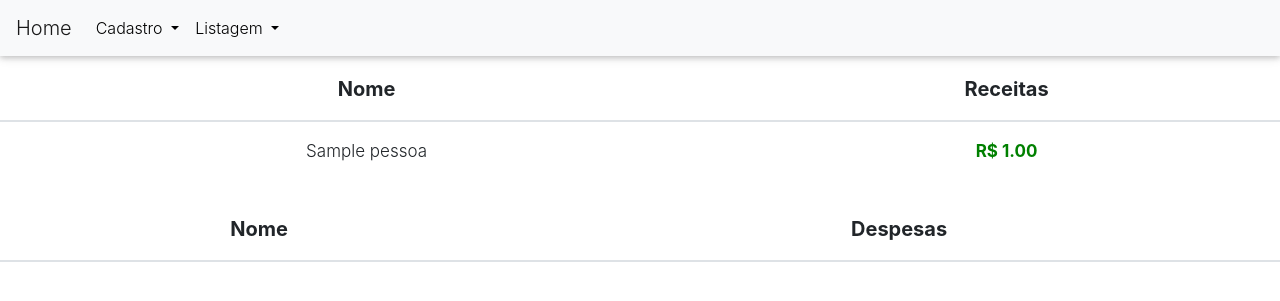
After one commit to Huds0nAlve5/flaskWithSQL, a Flask app: page /listagem/saldo in a window 1280 px wide. The commit adds this page. Shown: the top 301 px of the page. Run offline with Flask 3, Linux system fonts and the light colour scheme; tables that the repository leaves empty hold one stand-in row (values such as "Sample post"); lists and menus that the app fills with data are empty; some libraries are stand-ins or nearby versions.

Commit message:
Adicionado a tela de saldo com as implementações, faltando apenas o total

```diff
--- a/src/app.py
+++ b/src/app.py
@@ -10,4 +10,9 @@ app.add_url_rule(routes["index"], view_func=routes["index_controller"])
 app.add_url_rule(routes["cadastro_pessoa"], view_func=routes["cadastro_pessoa_controller"])
 app.add_url_rule(routes["deletar_pessoa"], view_func=routes["del_pessoa_controller"])
 app.add_url_rule(routes["atualizar_pessoa"], view_func=routes["updt_pessoa_controller"])
+app.add_url_rule(routes["listar_pessoa"], view_func=routes["listar_pessoa_controller"])
+
 app.add_url_rule(routes["cadastro_transacao"], view_func=routes["cadastro_transacao_controller"])
+app.add_url_rule(routes["listar_transacao"], view_func=routes["listar_transacao_controller"])
+
+app.add_url_rule(routes["listar_saldo"], view_func=routes["listar_saldo_controller"])
--- a/src/controllers/controller.py
+++ b/src/controllers/controller.py
@@ -8,10 +8,7 @@ class index_controller(MethodView):
 
 class cadastro_pessoa_controller(MethodView):
     def get(self):
-        with mysql.cursor() as cur:
-            cur.execute("SELECT * FROM PESSOA")
-            pessoas = cur.fetchall()
-        return render_template("public/cadastro_pessoa.html", pessoas=pessoas)
+        return render_template("public/cadastro_pessoa.html")
 
     def post(self):
         name = request.form['name']
@@ -24,6 +21,36 @@ class cadastro_pessoa_controller(MethodView):
                 flash('Pessoa cadastrada com sucesso!', 'success')
             except:
                 flash('Erro ao cadastrar esta pessoa', 'error')
+            return redirect('/listagem/pessoas')
+
+class listar_pessoa_controller(MethodView):
+    def get(self):
+        with mysql.cursor() as cur:
+            cur.execute("SELECT * FROM PESSOA")
+            pessoas = cur.fetchall()
+        return render_template("public/listagem_pessoa.html", pessoas=pessoas)
+
+class del_pessoa_controller(MethodView):
+    def post(self, id):
+        with mysql.cursor() as cur:
+            cur.execute("DELETE FROM PESSOA WHERE ID = %s", (id))
+            cur.connection.commit()
+            return redirect("/")
+
+class updt_pessoa_controller(MethodView):
+    def get(self, id):
+        with mysql.cursor() as cur:
+            cur.execute("SELECT * FROM PESSOA WHERE ID = %s", (id))
+            pessoa = cur.fetchone()
+            return render_template("public/update.html", pessoa=pessoa)
+
+    def post(self, id):
+        name = request.form['name']
+        age = request.form['age']
+
+        with mysql.cursor() as cur:
+            cur.execute("UPDATE PESSOA SET name = %s, age = %s WHERE id = %s", (name, age, id))
+            cur.connection.commit()
             return redirect('/')
 
 class cadastro_transacao_controller(MethodView):
@@ -55,27 +82,33 @@ class cadastro_transacao_controller(MethodView):
                 flash('Transacao cadastrada com sucesso!', 'success')
             except:
                 flash('Erro ao cadastrar esta Transacao', 'error')
-            return redirect('/')
+            return redirect('/listagem/transacoes')
 
-class del_pessoa_controller(MethodView):
-    def post(self, id):
+class listar_transacao_controller(MethodView):
+    def get(self):
         with mysql.cursor() as cur:
-            cur.execute("DELETE FROM PESSOA WHERE ID = %s", (id))
-            cur.connection.commit()
-            return redirect("/")
+            cur.execute("SELECT * FROM transacao")
+            transacoes = cur.fetchall()
+        with mysql.cursor() as cur:
+            cur.execute("SELECT * FROM pessoa")
+            pessoas = cur.fetchall()
+        with mysql.cursor() as cur:
+            cur.execute("SELECT * FROM tipo")
+            tipos = cur.fetchall()
+        return render_template("public/listagem_transacao.html", transacoes=transacoes, pessoas=pessoas, tipos=tipos)
 
-class updt_pessoa_controller(MethodView):
-    def get(self, id):
+class listar_saldo_controller(MethodView):
+    def get(self):
         with mysql.cursor() as cur:
-            cur.execute("SELECT * FROM PESSOA WHERE ID = %s", (id))
-            pessoa = cur.fetchone()
-            return render_template("public/update.html", pessoa=pessoa)
-
-    def post(self, id):
-        name = request.form['name']
-        age = request.form['age']
-
+            cur.execute("SELECT name, CAST(sum(value) AS DECIMAL(16,2)) FROM pessoa inner join transacao on pessoa.id = transacao.id_pessoa where transacao.id_type = 1 group by transacao.id_pessoa order by pessoa.id;")
+            pessoas_receita = cur.fetchall()
         with mysql.cursor() as cur:
-            cur.execute("UPDATE PESSOA SET name = %s, age = %s WHERE id = %s", (name, age, id))
-            cur.connection.commit()
-            return redirect('/')
+            cur.execute("SELECT sum(value) FROM transacao where id_type=1 GROUP by id_pessoa;")
+            receitas = cur.fetchall()
+        with mysql.cursor() as cur:
+            cur.execute("SELECT name, CAST(sum(value) AS DECIMAL(16,2)) FROM pessoa inner join transacao on pessoa.id = transacao.id_pessoa where transacao.id_type = 2 group by transacao.id_pessoa order by pessoa.id;")
+            pessoas_despesa = cur.fetchall()
+        with mysql.cursor() as cur:
+            cur.execute("SELECT sum(value) FROM transacao where id_type=2 GROUP by id_pessoa;")
+            despesas = cur.fetchall()
+        return render_template("public/listagem_saldo.html", pessoas_receita=pessoas_receita, receitas=receitas, despesas=despesas, pessoas_despesa=pessoas_despesa)
--- a/src/database/db.sql
+++ b/src/database/db.sql
@@ -8,7 +8,7 @@ CREATE TABLE IF NOT EXISTS pessoa(
 CREATE TABLE IF NOT EXISTS transacao(
     id INT(5) UNSIGNED ZEROFILL NOT NULL AUTO_INCREMENT,
     descricao CHAR(60) NOT NULL,
-    value FLOAT() NOT NULL,
+    value FLOAT NOT NULL,
     id_pessoa INT(5) UNSIGNED ZEROFILL NOT NULL,
     id_type INT(5) NOT NULL,
     PRIMARY KEY(id)
--- a/src/db.py
+++ b/src/db.py
@@ -1,3 +1,3 @@
 import pymysql
 
-mysql = pymysql.connect(host='localhost', port=3306, user='root', password='1234', database='project_py')
+mysql = pymysql.connect(host='localhost', port=3306, user='root', password='', database='project_py')
--- a/src/routes/routes.py
+++ b/src/routes/routes.py
@@ -5,5 +5,8 @@ routes = {
     "cadastro_pessoa":"/cadastro/pessoa", "cadastro_pessoa_controller":cadastro_pessoa_controller.as_view("cadastro_pessoa"),
     "deletar_pessoa":"/delete/pessoa/<int:id>", "del_pessoa_controller":del_pessoa_controller.as_view("delete_pessoa"),
     "atualizar_pessoa":"/atualizar/pessoa/<int:id>", "updt_pessoa_controller":updt_pessoa_controller.as_view("atualizar_pessoa"),
-    "cadastro_transacao":"/cadastro/transacao", "cadastro_transacao_controller":cadastro_transacao_controller.as_view("cadastro_transacao")
+    "cadastro_transacao":"/cadastro/transacao", "cadastro_transacao_controller":cadastro_transacao_controller.as_view("cadastro_transacao"),
+    "listar_pessoa":"/listagem/pessoas", "listar_pessoa_controller":listar_pessoa_controller.as_view("listar_pessoa"),
+    "listar_transacao":"/listagem/transacoes", "listar_transacao_controller":listar_transacao_controller.as_view("listar_transacao"),
+    "listar_saldo":"/listagem/saldo", "listar_saldo_controller":listar_saldo_controller.as_view("listar_saldo"),
 }
--- a/src/static/css/style.css
+++ b/src/static/css/style.css
@@ -14,3 +14,26 @@
     text-align: center;
     margin-top: 30px;
 }
+
+table{
+    text-align: center;
+}
+
+table th{
+    font-weight: 700;
+    font-size: 20px;
+}
+
+table td{
+    font-size: 17px;
+}
+
+#receita{
+    color: green;
+    font-weight: 700;
+}
+
+#despesa{
+    color: red;
+    font-weight: 700;
+}
--- a/src/templates/partials/nav.html
+++ b/src/templates/partials/nav.html
@@ -13,5 +13,16 @@
                 <a class="dropdown-item" href="/cadastro/transacao">Transação</a>
             </div>
         </li>
+
+        <li class="nav-item dropdown">
+            <a class="nav-link dropdown-toggle" href="#" id="navbarDropdown" role="button" data-toggle="dropdown" aria-haspopup="true" aria-expanded="false">
+            Listagem
+            </a>
+            <div class="dropdown-menu" aria-labelledby="navbarDropdown">
+                <a class="dropdown-item" href="/listagem/pessoas">Pessoas</a>
+                <a class="dropdown-item" href="/listagem/transacoes">Transações</a>
+                <a class="dropdown-item" href="/listagem/saldo">Saldo</a>
+            </div>
+        </li>
     </ul>
 </nav>
--- /dev/null
+++ b/src/templates/public/listagem_saldo.html
@@ -0,0 +1,38 @@
+{% extends "base.html" %}
+
+{% block content %}
+
+    <table class="table">
+        <thead>
+            <tr>
+                <th scope="col">Nome</th>
+                <th scope="col">Receitas</th>
+            </tr>
+        </thead>
+        <tbody>
+            {% for pessoa in pessoas_receita %}
+                <tr>
+                    <td>{{pessoa.0}}</td>
+                    <td id="receita">R$ {{pessoa.1}}</td>
+                </tr>
+            {% endfor %}
+        </tbody>
+    </table>
+
+    <table class="table">
+        <thead>
+            <tr>
+                <th scope="col">Nome</th>
+                <th scope="col">Despesas</th>
+            </tr>
+        </thead>
+        <tbody>
+            {% for pessoa in pessoas_despesa %}
+                <tr>
+                    <td>{{pessoa.0}}</td>
+                    <td id="despesa">R$ {{pessoa.1}}</td>
+                </tr>
+            {% endfor %}
+        </tbody>
+    </table>
+{% endblock %}
```
Also changed, not shown: src/templates/public/cadastro_transacao.html (+0 -13 lines), src/templates/public/listagem_pessoa.html (added, +29 -0 lines), src/templates/public/listagem_transacao.html (added, +24 -0 lines).
